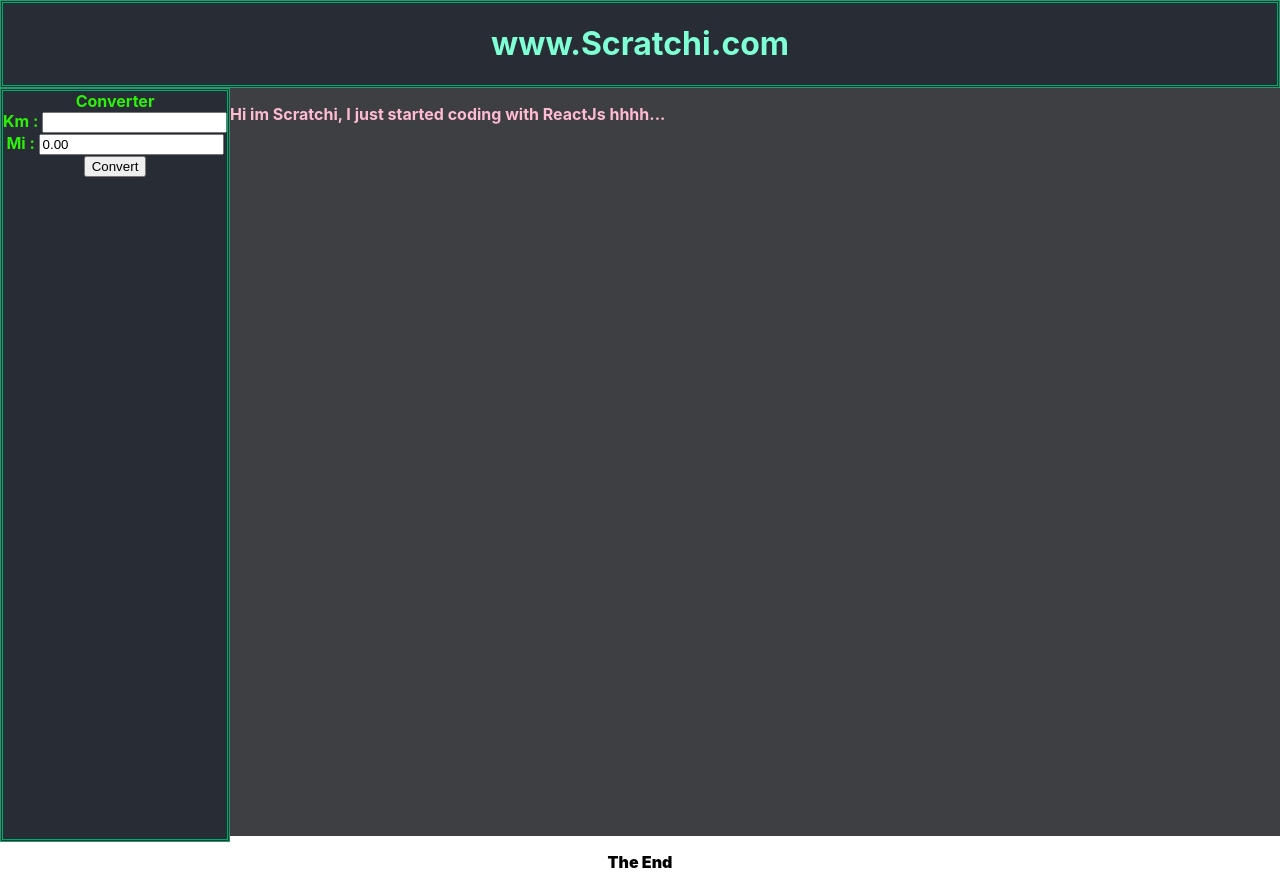
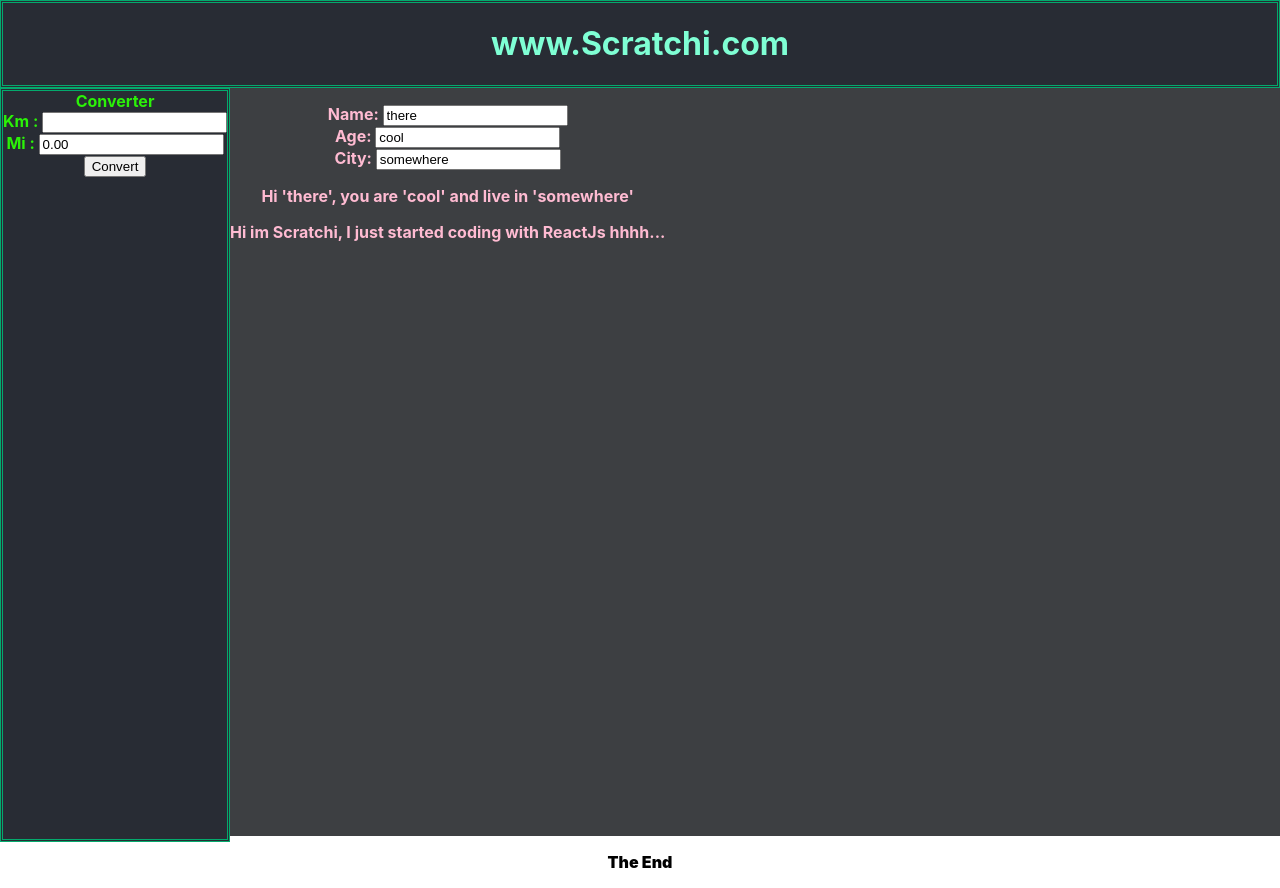
Before and after one commit to CHAKFI/ReactJs-Certif, a React (Create React App) app: page / in a window 1280 px wide. Built offline with nearby package versions, Linux system fonts and the light colour scheme.

Commit message:
Completing Form

```diff
--- a/src/Form.js
+++ b/src/Form.js
@@ -1,11 +1,37 @@
+import React, {useState} from 'react';
 
 
 export default function Form (){
 
+    const [name, setName] = useState("there");
+    const [age, setAge] = useState("cool");
+    const [city, setCity] = useState("somewhere");
+
+    function handleChangeName(e) {
+        setName(e.target.value);
+    }
+
+    function handleChangeAge(e) {
+        setAge(e.target.value);
+    }
+
+    function handleChangeCity(e) {
+        setCity(e.target.value);
+    }
+
+    function handleSubmit(e) {
+        e.preventDefault();
+    }
+
     return (
         <div>
+            <form onSubmit={handleSubmit} >
+                Name: <input type="text" value={name} onChange={handleChangeName} /><br/>
+                Age: <input type="text" value={age} onChange={handleChangeAge} /><br/>
+                City: <input type="text" value={city} onChange={handleChangeCity} /><br/>
 
+                <p>Hi {"'"+name+"'"}, you are {"'"+age+"'"} and live in {"'"+city+"'"} </p>
+            </form>
         </div>
     );
-
 }
```
Also changed, not shown: src/App.js (line endings or trailing spaces).
